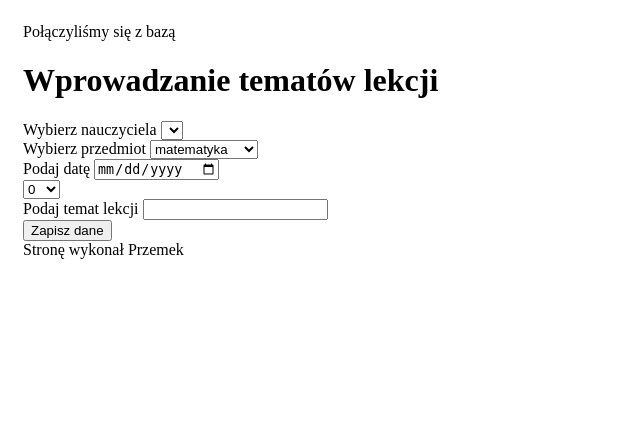
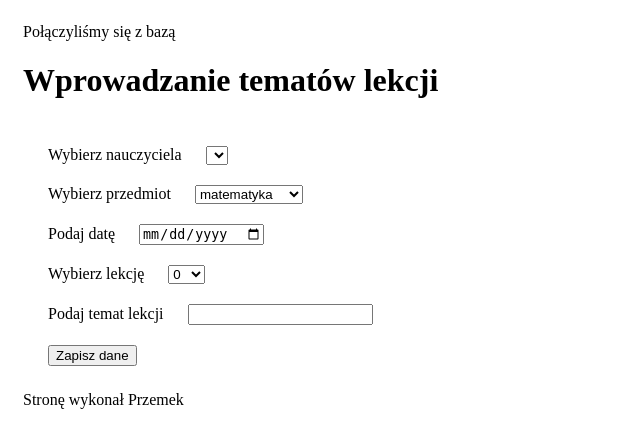
Before and after one commit to gembuspol/4ti-2022-2023, a PHP site: page / in a window 1280 px wide. Shown: the top 448 px of the page, without its empty margins (0-640 px from the left). Run offline with PHP 8.4, Linux system fonts and the light colour scheme; data comes from the database, SQL or seed files in the repository; data that the repository does not hold is empty.

Commit message:
poprawki
Signed-off-by: Przemysław Gembalczyk <gembuspol@interia.pl>

```diff
--- a/bazaTemat/index.php
+++ b/bazaTemat/index.php
@@ -6,8 +6,11 @@
     <meta name="viewport" content="width=device-width, initial-scale=1.0">
     <title>Dodawanie tematów lekcji</title>
     <style>
-        body{
+        body,form{
             padding:15px;
+        }
+        form > *{
+            margin:10px;
         }
     </style>
 </head>
@@ -75,6 +78,7 @@
         <label for="data">Podaj datę</label>
         <input type="date" name="data" id="data">
         <br>
+        <label for="lekcja">Wybierz lekcję</label>
         <select name="lekcja" id="lekcja">
             <?php
             for($i=0;$i<=13;$i++){
```
